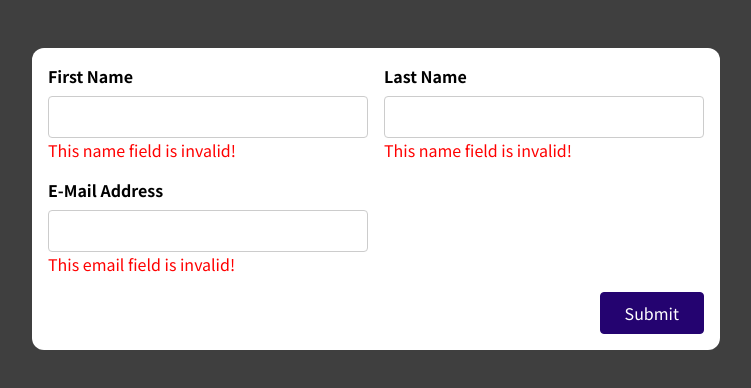
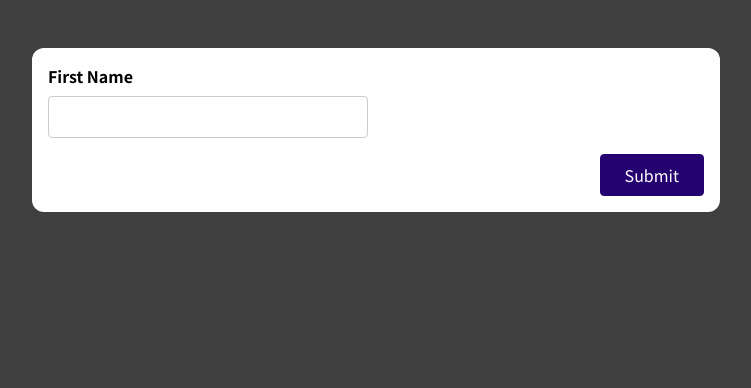
Before and after one commit to agdc101/react_form, a React (Create React App) app: page / in a window 1280 px wide. Shown: the top 388 px of the page, without its empty margins (264-1015 px from the left). Built offline with nearby package versions, Linux system fonts and the light colour scheme.

Commit message:
handle value state change

```diff
--- a/src/components/BasicForm.js
+++ b/src/components/BasicForm.js
@@ -2,44 +2,43 @@ import React from "react";
 import useNewInput from "../hooks/use-new-input";
 
 const BasicForm = (props) => {
+
   const {
-    value: enteredFirstName,
-    valueChangeHandler: firstNameChangeHandler,
-    isValid: enteredFirstNameIsValid
+      value: enteredFirstName,
+      hasError: firstNameHasError,
+      isValid: enteredFirstNameIsValid,
+      valueChangeHandler: firstNameChangeHandler,
+      fieldBlurHandler: firstNameBlurHandler,
+      reset: resetFnameField
   } = useNewInput(value => value.trim !== '');
 
-  const {
-    value: enteredLastName,
-    valueChangeHandler: lastNameChangeHandler,
-    isValid: enteredSecondNameIsValid
-  } = useNewInput(value => value.trim !== '');
-
-  const {
-    value: enteredEmail,
-    valueChangeHandler: emailChangeHandler,
-    isValid: enteredEmailIsValid
-  } = useNewInput(value => value.includes('@'));
 
 
+// value: enteredName,
+// hasError: nameInputHasError,
+// isValid: enteredNameIsValid,
+// valueChangeHandler : nameChangeHandler,
+// valueBlurHandler : nameBlurHandler ,
+// reset: resetNameInput,
+
+  function formSubmissionHandler(event) {
+   event.preventDefault();
+
+   if(!firstNameHasError) {
+      return;
+   }
+
+   resetFnameField();
+}
+
   return (
-   <form>
+   <form onSubmit={formSubmissionHandler}>
       <div className='control-group'>
          <div className='form-control'>
             <label htmlFor='fname'>First Name</label>
-            <input type='text' id='fname' value={enteredFirstName} onChange={firstNameChangeHandler}/>
-            {enteredFirstNameIsValid && <span style={{color:"red"}}>This name field is invalid!</span>}
+            <input type='text' id='fname' value={enteredFirstName} onChange={firstNameChangeHandler} onBlur={firstNameBlurHandler}/>
+            {firstNameHasError && <span style={{color:"red"}}>This name field is invalid!</span>}
          </div>
-         <div className='form-control'>
-            <label htmlFor='lname'>Last Name</label>
-            <input type='text' id='lname' value={enteredLastName} onChange={lastNameChangeHandler}/>
-            {enteredSecondNameIsValid && <span style={{color:"red"}}>This name field is invalid!</span>}
-         </div>
-      </div>
-      <div className='form-control'>
-         <label htmlFor='name'>E-Mail Address</label>
-         <input type='email' id='email' value={enteredEmail} onChange={emailChangeHandler}/>
-         <span style={{color:"red"}}>This email field is invalid!</span>
-         {enteredEmailIsValid && <span style={{color:"red"}}>This name field is invalid!</span>}
       </div>
       <div className='form-actions'>
          <button>Submit</button>
--- a/src/hooks/use-new-input.js
+++ b/src/hooks/use-new-input.js
@@ -3,20 +3,21 @@ import {useState} from 'react'
 const useNewInput = (validator) => {
 
    const [value, setValue] = useState("");
+   const [nameIsValid, setNameIsValid] = useState(false);
 
-   const valueIsValid = validator(value);
 
 
    function valueChangeHandler(e) {
       setValue(e.target.value);
-      console.log(value);
    }
 
 
    return {
       value: value,
       valueChangeHandler,
-      isValid: valueIsValid
+      // fieldBlurHandler,
+      isValid: nameIsValid,
+      // hasError: valueHasError
    }
 
 }
```
